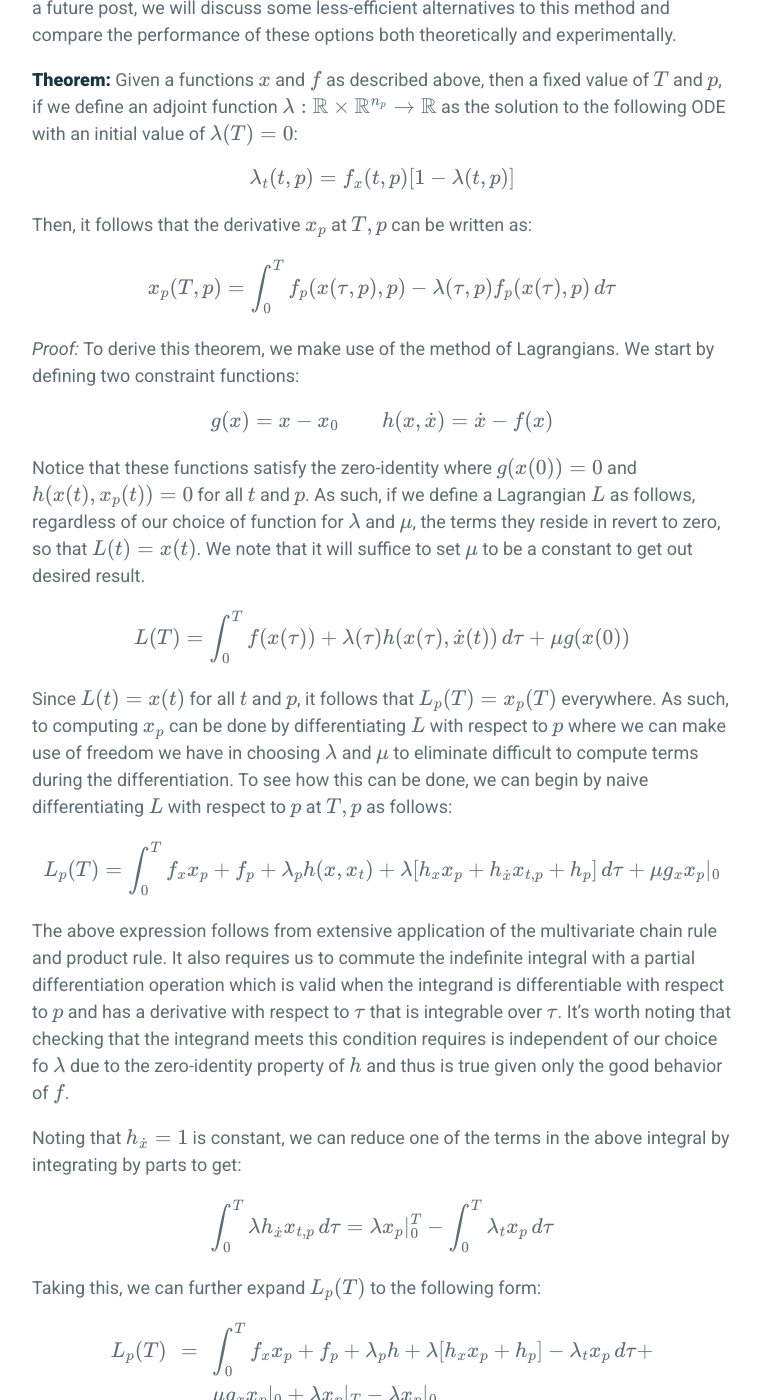
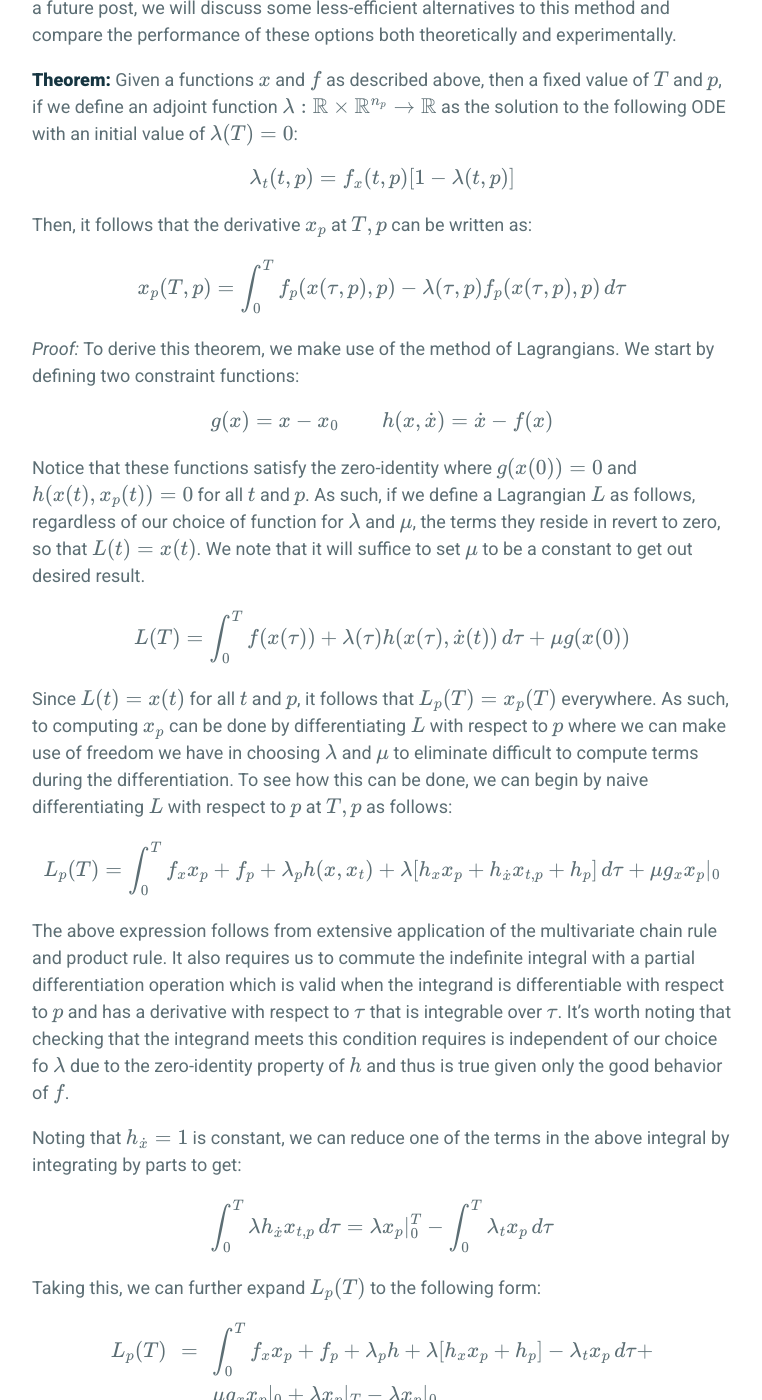
Before and after one commit to frankwang95/frankwang95.github.io, a Jekyll site: the page built from _posts/2020-01-05-deriving-adjoint-differentiation-of-odes.md, in a window 1280 px wide and 1400 px high, scrolled down 716 px. Shown: the whole window, without its empty margins (258-1020 px from the left). Built offline with Jekyll 4.4.1, drawn with Linux system fonts in a browser that asks for light colours; formulas are drawn with MathJax 3; some of the changed text lies outside the part shown.

```diff
--- a/_posts/2020-01-05-deriving-adjoint-differentiation-of-odes.md
+++ b/_posts/2020-01-05-deriving-adjoint-differentiation-of-odes.md
@@ -19,7 +19,7 @@ $$\lambda_t(t, p) = f_x(t, p)[1 - \lambda(t, p)]$$
 
 Then, it follows that the derivative $$x_p$$ at $$T, p$$ can be written as:
 
-$$x_p(T, p) = \int_0^T f_p(x(\tau, p), p) - \lambda(\tau, p) f_p(x(\tau), p) \, d\tau$$
+$$x_p(T, p) = \int_0^T f_p(x(\tau, p), p) - \lambda(\tau, p) f_p(x(\tau, p), p) \, d\tau$$
 
 *Proof:* To derive this theorem, we make use of the method of Lagrangians.  We start by defining two constraint functions:
 
```
Also changed, not shown: other parts of _posts/2020-01-05-deriving-adjoint-differentiation-of-odes.md (+1 -1 lines).
